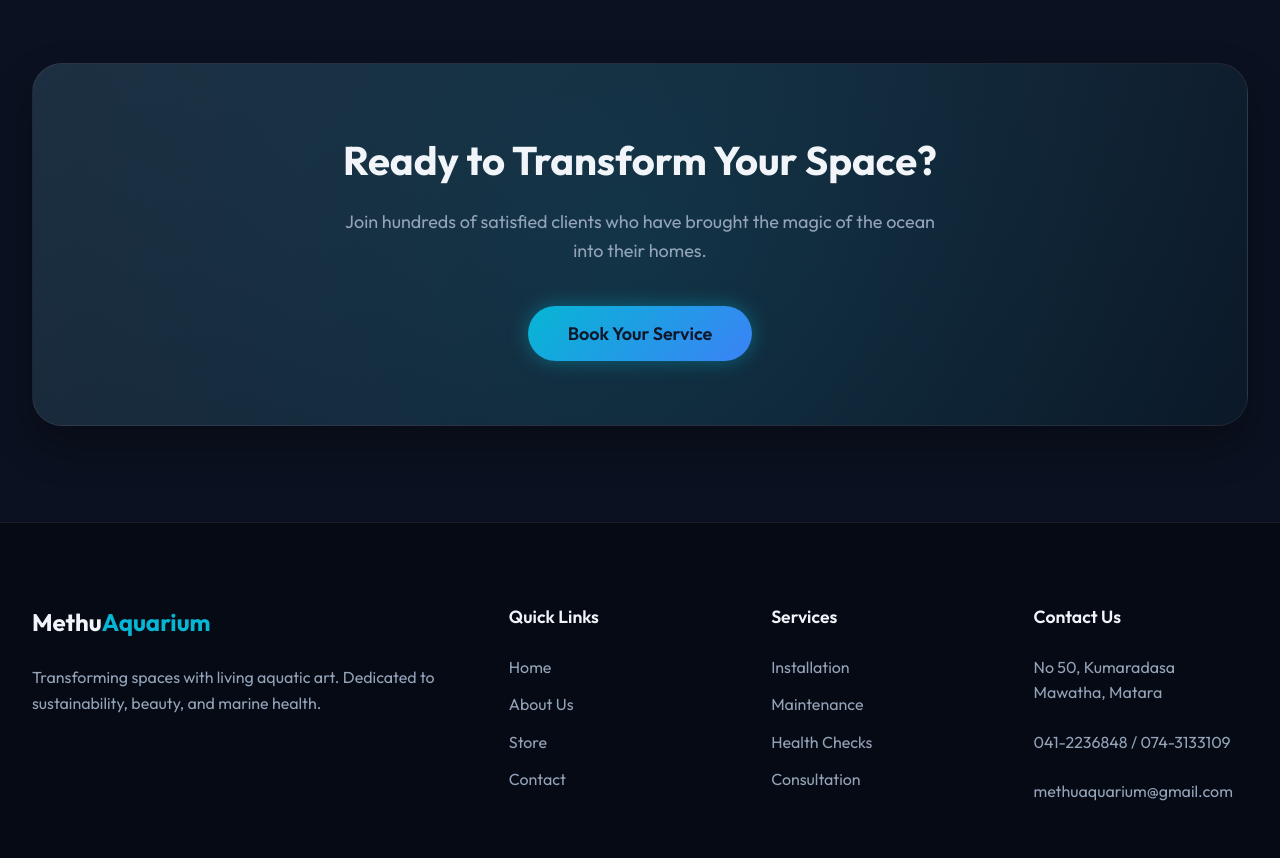
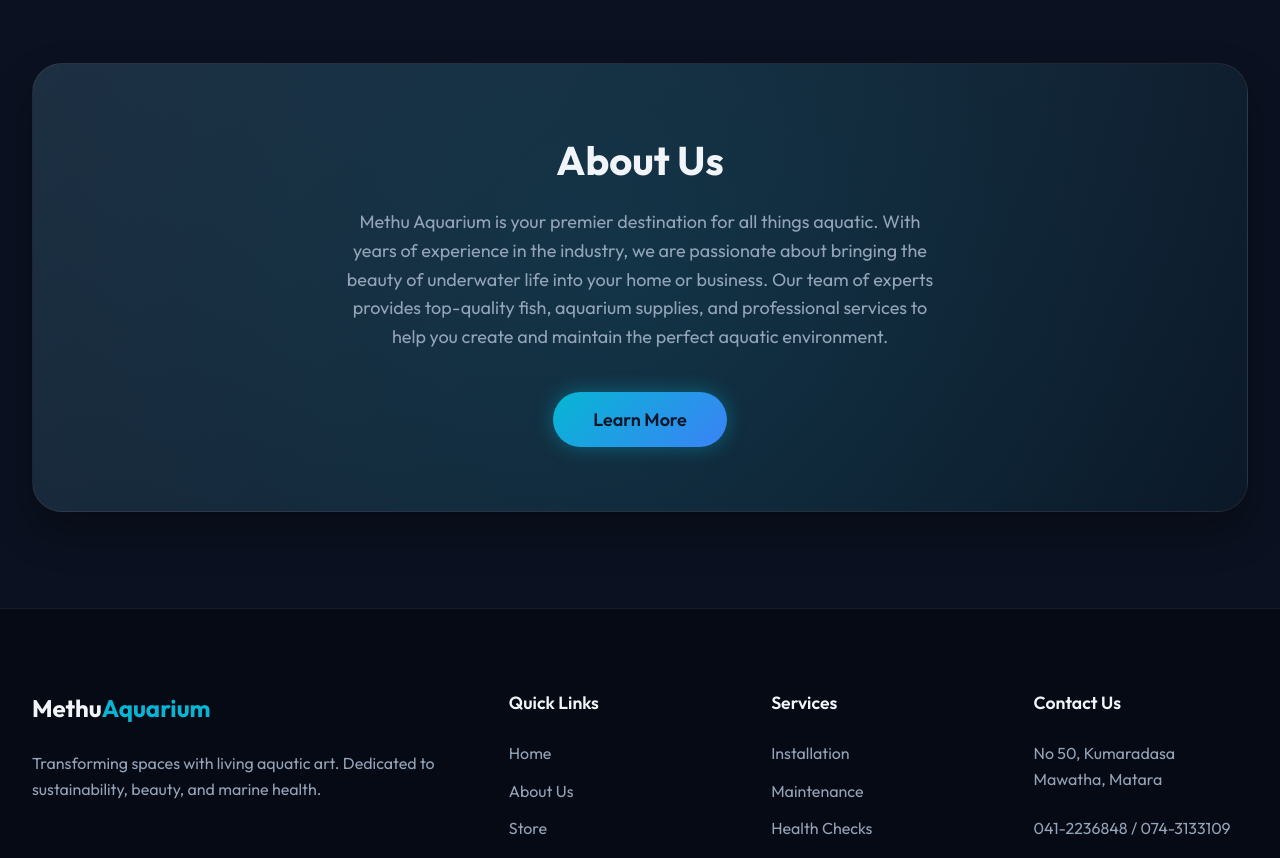
Before and after one commit to akindu02/Aquarium-Management-System, a React (Vite) app in the folder Frontend/: page / in a window 1280 px wide. Shown: the part 2320-3178 px from the top of the page. Built offline with nearby package versions, Linux system fonts and the light colour scheme.

Commit message:
create the about us section

```diff
--- a/Frontend/src/components/CTA.jsx
+++ b/Frontend/src/components/CTA.jsx
@@ -6,9 +6,14 @@ const CTA = () => {
     <section className="cta-section">
       <div className="container cta-container icon-bg">
         <div className="cta-content">
-          <h2 className="cta-title">Ready to Transform Your Space?</h2>
-          <p className="cta-desc">Join hundreds of satisfied clients who have brought the magic of the ocean into their homes.</p>
-          <button className="btn btn-primary cta-btn">Book Your Service</button>
+          <h2 className="cta-title">About Us</h2>
+          <p className="cta-desc">
+            Methu Aquarium is your premier destination for all things aquatic. With years of experience in the industry,
+            we are passionate about bringing the beauty of underwater life into your home or business. Our team of experts
+            provides top-quality fish, aquarium supplies, and professional services to help you create and maintain the
+            perfect aquatic environment.
+          </p>
+          <button className="btn btn-primary cta-btn">Learn More</button>
         </div>
       </div>
 
```
